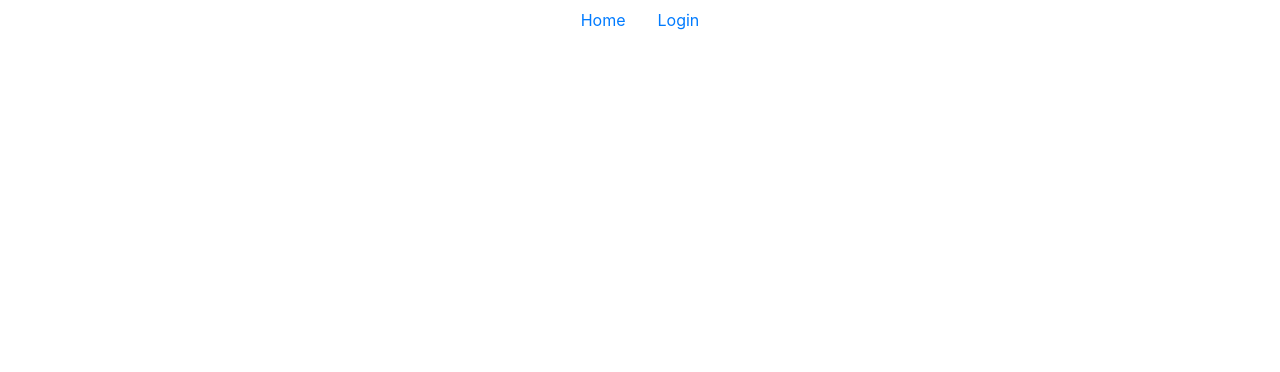
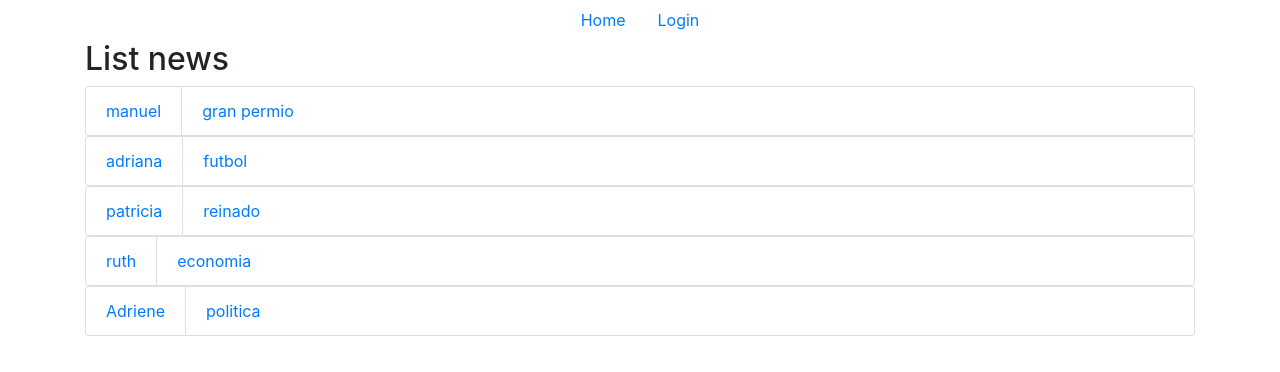
Before and after one commit to manuel14mds/frontVelaio, a React (Vite) app: page / in a window 1280 px wide. Shown: the top 372 px of the page. Built offline with nearby package versions, Linux system fonts and the light colour scheme.

Commit message:
add detailNews, ListNew

```diff
--- a/src/App.jsx
+++ b/src/App.jsx
@@ -1,5 +1,6 @@
 import { useState } from 'react'
 import { BrowserRouter, Routes, Route } from 'react-router-dom'
+import DetailNew from './components/DetailNew/DetailNew'
 import Login from './components/Login/Login'
 import NavBar from './components/NavBar/NavBar'
 import Home from './container/Home/home'
@@ -16,6 +17,7 @@ function App() {
                         <Routes>
                             <Route path='/' element={<Home/>}/>
                             <Route path='/login' element={<Login />}/>
+                            <Route path='/detail/:id' element={<DetailNew />}/>
                         </Routes>
                     </div>
                 </BrowserRouter>
--- /dev/null
+++ b/src/components/DetailNew/DetailNew.jsx
@@ -0,0 +1,18 @@
+import React from 'react'
+import { useParams } from 'react-router-dom'
+
+const DetailNew = ({info}) => {
+    const { id } = useParams()
+    console.log(id)
+    return (
+        <div className='container'>
+            <h1>detail view id: {id} loading ... </h1>
+            <h2>Elon Musk admits he didn't have a "specific number" for how much funding was needed to take Tesla private</h2>
+            <img src="https://c.biztoc.com/p/2aa098d3b8c8a8d8/og.webp" className="img-fluid" alt="..."></img>
+            <p>businessinsider.com</p>
+            <h3>A courtroom sketch shows Tesla CEO Elon Musk testifying on January 23, 2023.Vicki Behringer/ReutersElon Musk admitted he didn't have a \"specific number\" for how much funding was needed to take Tesla … </h3>
+        </div>
+    )
+}
+
+export default DetailNew
--- /dev/null
+++ b/src/components/New/New.jsx
@@ -0,0 +1,15 @@
+import React from 'react'
+import { Link } from 'react-router-dom'
+
+const New = ({info}) => {
+    return (
+        <Link to={`/detail/${info.id}`} >
+            <ul className="list-group list-group-horizontal-sm">
+                <li className="list-group-item">{info.author}</li>
+                <li className="list-group-item flex-fill">{info.title}</li>
+            </ul>
+        </Link>
+    )
+}
+
+export default New
--- a/src/container/Home/Home.jsx
+++ b/src/container/Home/Home.jsx
@@ -1,8 +1,9 @@
+import ListNews from "../ListNews/ListNews"
 
 const Home = () => {
     return (
         <div>
-
+            <ListNews />
         </div>
     )
 }
--- /dev/null
+++ b/src/container/ListNews/ListNews.jsx
@@ -0,0 +1,21 @@
+import React from 'react'
+import New from '../../components/New/New'
+
+const ListNews = () => {
+    const news = [
+        {id:1, author:'manuel', title:'gran permio', description:'Lorem Ipsum Lorem Ipsum Lorem Ipsum Lorem Ipsum'},
+        {id:2, author:'adriana', title:'futbol', description:'Lorem Ipsum Lorem Ipsum Lorem Ipsum Lorem Ipsum'},
+        {id:3, author:'patricia', title:'reinado', description:'Lorem Ipsum Lorem Ipsum Lorem Ipsum Lorem Ipsum'},
+        {id:4, author:'ruth', title:'economia', description:'Lorem Ipsum Lorem Ipsum Lorem Ipsum Lorem Ipsum'},
+        {id:5, author:'Adriene', title:'politica', description:'Lorem Ipsum Lorem Ipsum Lorem Ipsum Lorem Ipsum'},]
+    return (
+        <div className='container'>
+            <h2>List news</h2>
+            {
+                news.map((data) => (<New key={data.id} info={data}></New>))
+            }
+        </div>
+    )
+}
+
+export default ListNews
```
Also changed, not shown: src/components/Time/Time.jsx (added, +20 -0 lines).
